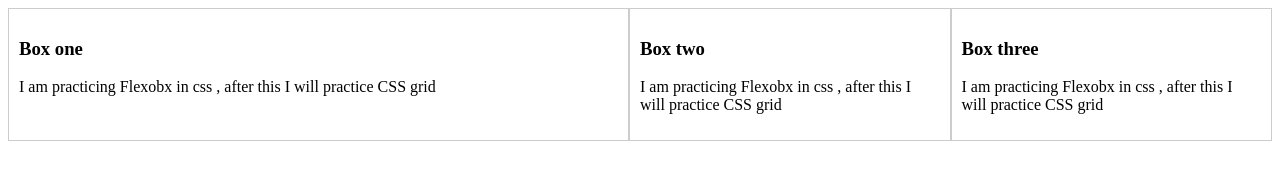
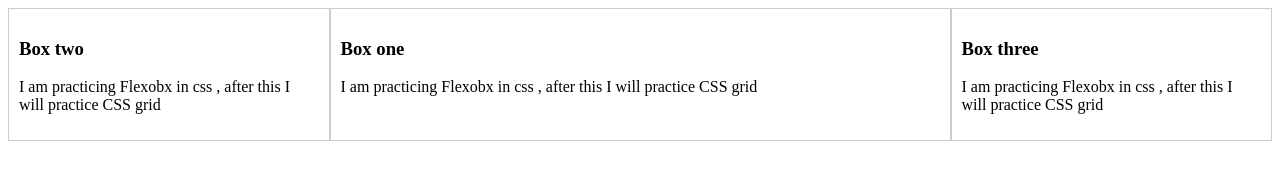
Before and after one commit to Aashiish-Pandey/HTML-and-CSS-Practice, a plain HTML site: page index.html in a window 1280 px wide. Drawn offline with Linux system fonts and the light colour scheme.

Commit message:
flex box : order

```diff
--- a/app.css
+++ b/app.css
@@ -1,28 +1,22 @@
-.container-1{
-
-    display: flex;
-
+.container-1 {
+  display: flex;
 }
 .container-1 div {
-
-    border: 1px #ccc solid;
-    padding: 10px;
+  border: 1px #ccc solid;
+  padding: 10px;
 }
 
 .box-1 {
-
-    flex:2
-
+  flex: 2;
+  order: 2;
 }
 
 .box-2 {
-
-    flex:1
-
+  flex: 1;
+  order: 1;
 }
 
 .box-3 {
-
-    flex:1
-
+  flex: 1;
+  order: 3;
 }
```
Also changed, not shown: 1 other file.
